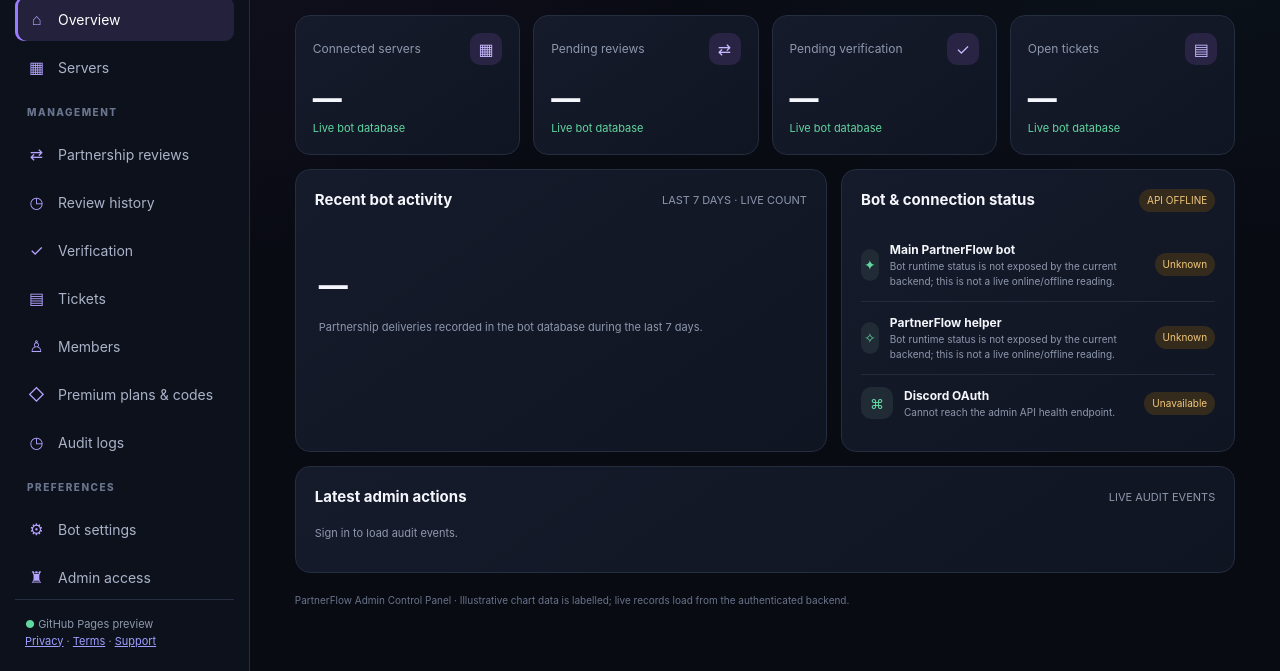
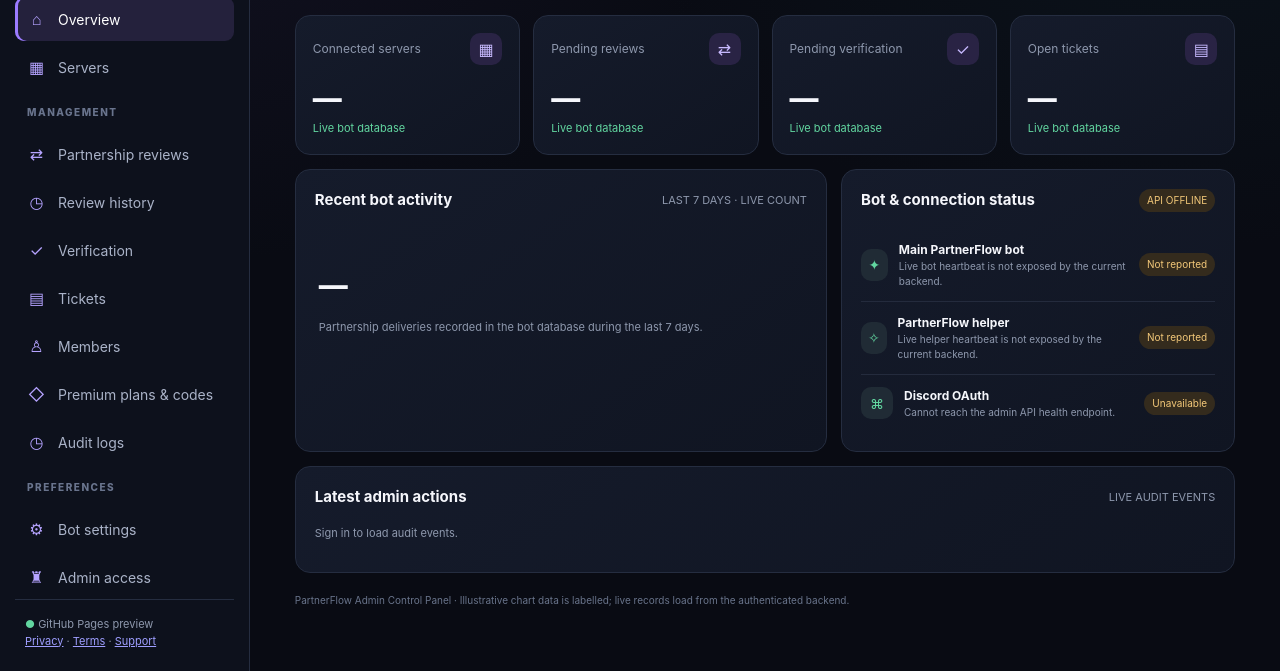
Before and after one commit to 011isaacobeng08-ux/partnerflow-dashboard, a plain HTML site: page index.html in a window 1280 px wide. Shown: the part 205-876 px from the top of the page. Drawn offline with Linux system fonts and the light colour scheme; no server answers.

Commit message:
Refresh API health and clarify bot heartbeat status

```diff
--- a/index.html
+++ b/index.html
@@ -106,7 +106,8 @@ function listBox(target,items,empty){const root=document.getElementById(target);
 function dataItem(title,detail){const box=node('div','data-item');box.append(node('b','',title),node('small','',detail));return box;}
 function setStatus(text,ok=false){const el=document.getElementById('auth-status');el.textContent=text;el.className='pill'+(ok?' green':'');}
 function setAuthNotice(title,message){document.getElementById('auth-notice-title').textContent=title;document.getElementById('auth-notice-message').textContent=message;}
-async function refreshConnectionStatus(){const summary=document.getElementById('connection-summary');try{const response=await fetch(API_BASE+'/health',{credentials:'omit'});if(!response.ok)throw new Error('Admin API unavailable');const health=await response.json();summary.textContent='API ONLINE';summary.className='pill green';document.getElementById('discord-oauth-detail').textContent=health.configured?'Discord OAuth settings are present on the backend.':'Discord OAuth settings are incomplete on the backend.';document.getElementById('discord-oauth-state').textContent=health.configured?'Configured':'Needs setup';document.getElementById('discord-oauth-state').className='pill'+(health.configured?' green':'');}catch(error){summary.textContent='API OFFLINE';summary.className='pill';document.getElementById('discord-oauth-detail').textContent='Cannot reach the admin API health endpoint.';document.getElementById('discord-oauth-state').textContent='Unavailable';document.getElementById('discord-oauth-state').className='pill';}document.getElementById('main-bot-detail').textContent='Bot runtime status is not exposed by the current backend; this is not a live online/offline reading.';document.getElementById('helper-bot-detail').textContent='Bot runtime status is not exposed by the current backend; this is not a live online/offline reading.';}
+async function refreshConnectionStatus(){const summary=document.getElementById('connection-summary');try{const response=await fetch(API_BASE+'/health',{credentials:'omit'});if(!response.ok)throw new Error('Admin API unavailable');const health=await response.json();summary.textContent='API ONLINE';summary.className='pill green';document.getElementById('discord-oauth-detail').textContent=health.configured?'Discord OAuth settings are present on the backend.':'Discord OAuth settings are incomplete on the backend.';document.getElementById('discord-oauth-state').textContent=health.configured?'Configured':'Needs setup';document.getElementById('discord-oauth-state').className='pill'+(health.configured?' green':'');}catch(error){summary.textContent='API OFFLINE';summary.className='pill';document.getElementById('discord-oauth-detail').textContent='Cannot reach the admin API health endpoint.';document.getElementById('discord-oauth-state').textContent='Unavailable';document.getElementById('discord-oauth-state').className='pill';}document.getElementById('main-bot-detail').textContent='Live bot heartbeat is not exposed by the current backend.';document.getElementById('main-bot-state').textContent='Not reported';document.getElementById('helper-bot-detail').textContent='Live helper heartbeat is not exposed by the current backend.';document.getElementById('helper-bot-state').textContent='Not reported';summary.title='Admin API health checked '+new Date().toLocaleTimeString();}
+setInterval(refreshConnectionStatus,30000);
 async function checkAuth(){refreshConnectionStatus();const sign=document.getElementById('signin-link'),logout=document.getElementById('logout-button');if(!API_BASE){setStatus('Backend URL not configured');sign.hidden=true;setAuthNotice('Backend not configured.','The dashboard cannot verify your sign-in until the API URL is configured.');return;}sign.href=API_BASE+'/auth/login';sign.hidden=false;try{window.pfUser=await api('/api/me');setStatus('Signed in: '+window.pfUser.username,true);sign.hidden=true;logout.hidden=false;setAuthNotice('Access verified.','Your Discord session was accepted by the backend allowlist. Protected dashboard data can now load.');await loadPage(location.hash.slice(1)||'overview');}catch(e){window.pfUser=null;setStatus(e.message.includes('not approved')?'Access not approved':'Sign-in required');logout.hidden=true;if(e.message.includes('not approved')||new URLSearchParams(location.search).get('auth')==='denied'){setStatus('Discord ID not approved');setAuthNotice('Access not approved.','This Discord account is not on the server-side admin allowlist. Ask the designated owner to review access.');}else{setAuthNotice('Sign-in required.','Sign in with Discord to load protected admin data. The backend checks your Discord session and admin allowlist before returning private information.');}}}
 document.getElementById('logout-button').addEventListener('click',async()=>{try{await api('/api/logout',{method:'POST'});}catch{}window.pfUser=null;location.href=location.pathname;});
 async function loadPage(id){if(!window.pfUser)return;try{if(id==='overview'){const d=await api('/api/overview');const vals=[d.servers,d.pending_reviews,d.pending_verifications,d.open_tickets];document.querySelectorAll('#overview .stat .value').forEach((el,i)=>el.textContent=vals[i]??'—');setPendingReviewCount(d.pending_reviews);document.getElementById('recent-deliveries').textContent=d.recent_deliveries??'—';const audit=await api('/api/audit');renderAudit('overview-audit',audit.events.slice(0,4));}
```
